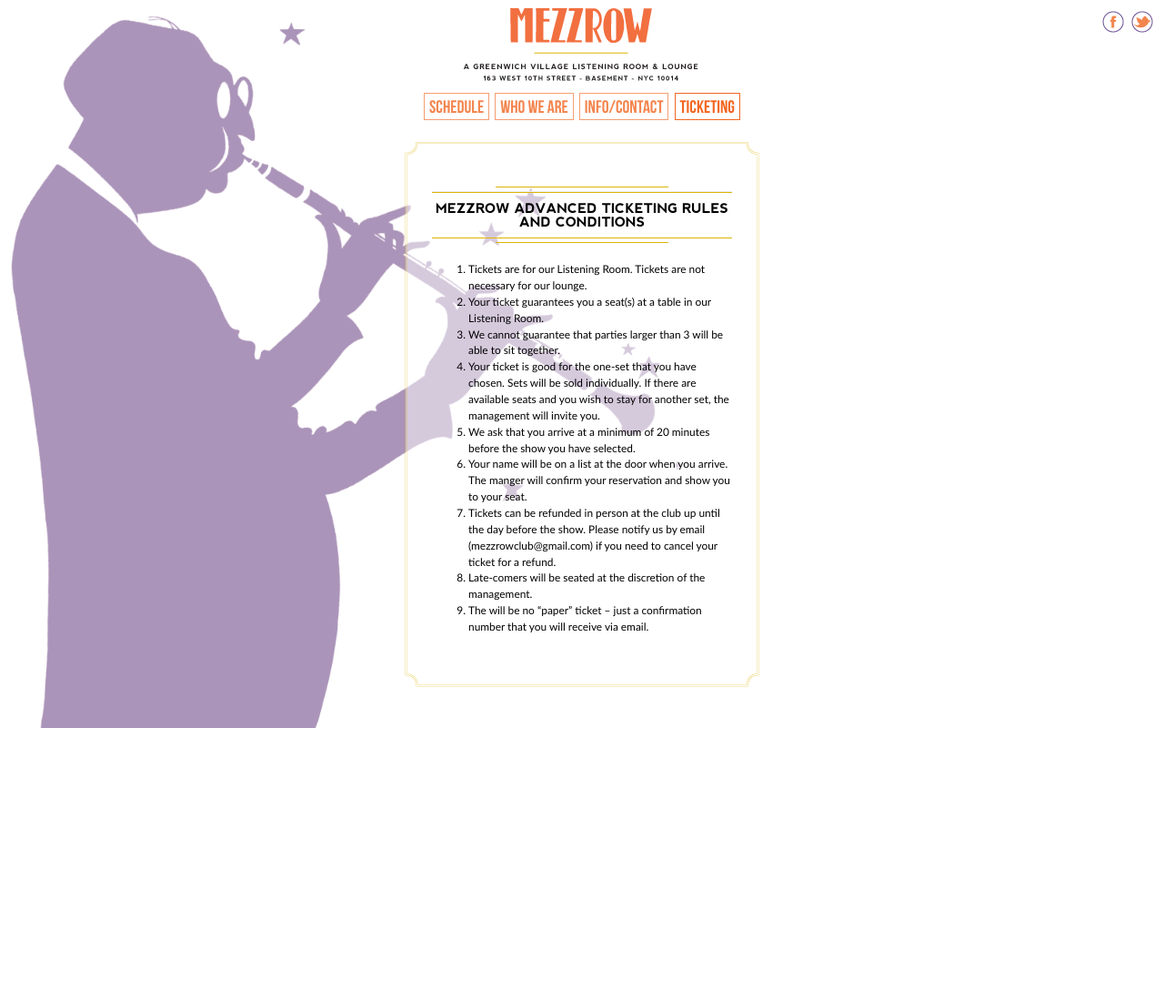
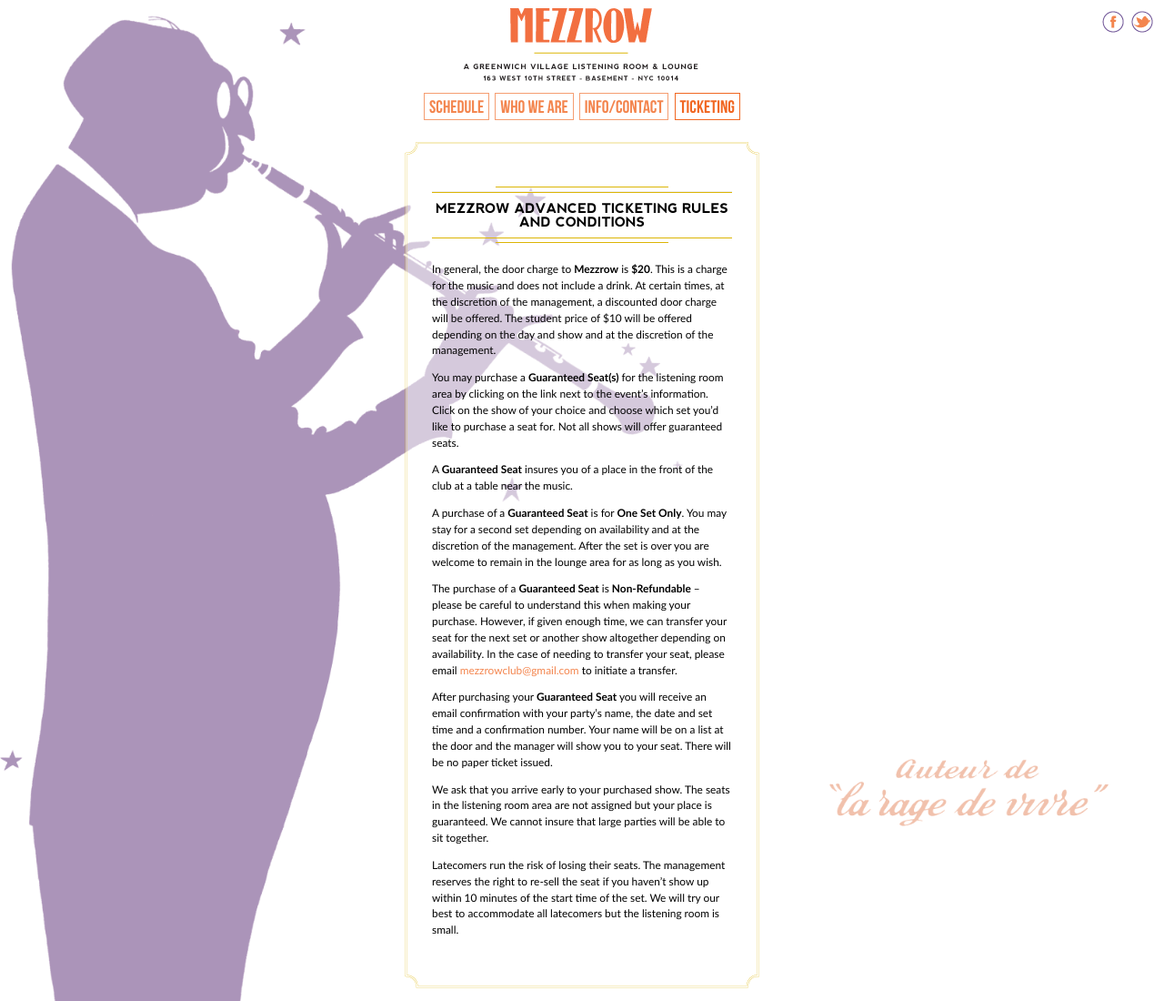
Before and after one commit to SmallsLIVE/mezzrow, a Django app: template mezzrow/templates/ticketing.html in a window 1280 px wide. Shown: the whole page at 91% size. Before the commit the page ends 800 px from the top, so only its background shows below. Run offline with Django 3.2, Linux system fonts and the light colour scheme; the template is opened without the code that fills it, so the values that code supplies are empty; some libraries are stand-ins or nearby versions.

Commit message:
change text on the ticketing page

```diff
--- a/mezzrow/templates/ticketing.html
+++ b/mezzrow/templates/ticketing.html
@@ -7,22 +7,28 @@
 
 {% block content %}
   <div class="contact">
-    <ol>
-      <li>Tickets are for our Listening Room. Tickets are not necessary for our lounge.</li>
-      <li>Your ticket guarantees you a seat(s) at a table in our Listening Room.</li>
-      <li>We cannot guarantee that parties larger than 3 will be able to sit together.</li>
-      <li>Your ticket is good for the one-set that you have chosen. Sets will be sold individually. If there are
-        available seats and you wish to stay for another set, the management will invite you.
-      </li>
-      <li>We ask that you arrive at a minimum of 20 minutes before the show you have selected.</li>
-      <li>Your name will be on a list at the door when you arrive. The manger will confirm your reservation and show you
-        to your seat.
-      </li>
-      <li>Tickets can be refunded in person at the club up until the day before the show. Please notify us by email
-        (mezzrowclub@gmail.com) if you need to cancel your ticket for a refund.
-      </li>
-      <li>Late-comers will be seated at the discretion of the management.</li>
-      <li>The will be no “paper” ticket – just a confirmation number that you will receive via email.</li>
-    </ol></p>
+    <p>In general, the door charge to <strong>Mezzrow</strong> is <strong>$20</strong>.
+      This is a charge for the music and does not include a drink.
+      At certain times, at the discretion of the management, a discounted door charge will be offered.
+      The student price of $10 will be offered depending on the day and show and at the discretion of the management.</p>
+    <p>You may purchase a <strong>Guaranteed Seat(s)</strong> for the listening room area by clicking on the link next to
+      the event’s information.  Click on the show of your choice and choose which set you’d like to purchase a seat for.
+      Not all shows will offer guaranteed seats.</p>
+    <p>A <strong>Guaranteed Seat</strong> insures you of a place in the front of the club at a table near the music.</p>
+    <p>A purchase of a <strong>Guaranteed Seat</strong> is for <strong>One Set Only</strong>.
+      You may stay for a second set depending on availability and at the discretion of the management.
+      After the set is over you are welcome to remain in the lounge area for as long as you wish.</p>
+    <p>The purchase of a <strong>Guaranteed Seat</strong> is <strong>Non-Refundable</strong> – please be careful to
+      understand this when making your purchase.  However, if given enough time, we can transfer your seat for the
+      next set or another show altogether depending on availability.  In the case of needing to transfer your seat,
+      please email <a href="mailto:mezzrowclub@gmail.com">mezzrowclub@gmail.com</a> to initiate a transfer.</p>
+    <p>After purchasing your <strong>Guaranteed Seat</strong> you will receive an email confirmation with your party’s
+      name, the date and set time and a confirmation number.  Your name will be on a list at the door and the manager
+      will show you to your seat.  There will be no paper ticket issued.</p>
+    <p>We ask that you arrive early to your purchased show.  The seats in the listening room area are not assigned but
+      your place is guaranteed.  We cannot insure that large parties will be able to sit together.</p>
+    <p>Latecomers run the risk of losing their seats.  The management reserves the right to re-sell the seat if you
+      haven’t show up within 10 minutes of the start time of the set.  We will try our best to accommodate all
+      latecomers but the listening room is small.</p>
   </div>
 {% endblock content %}
```
